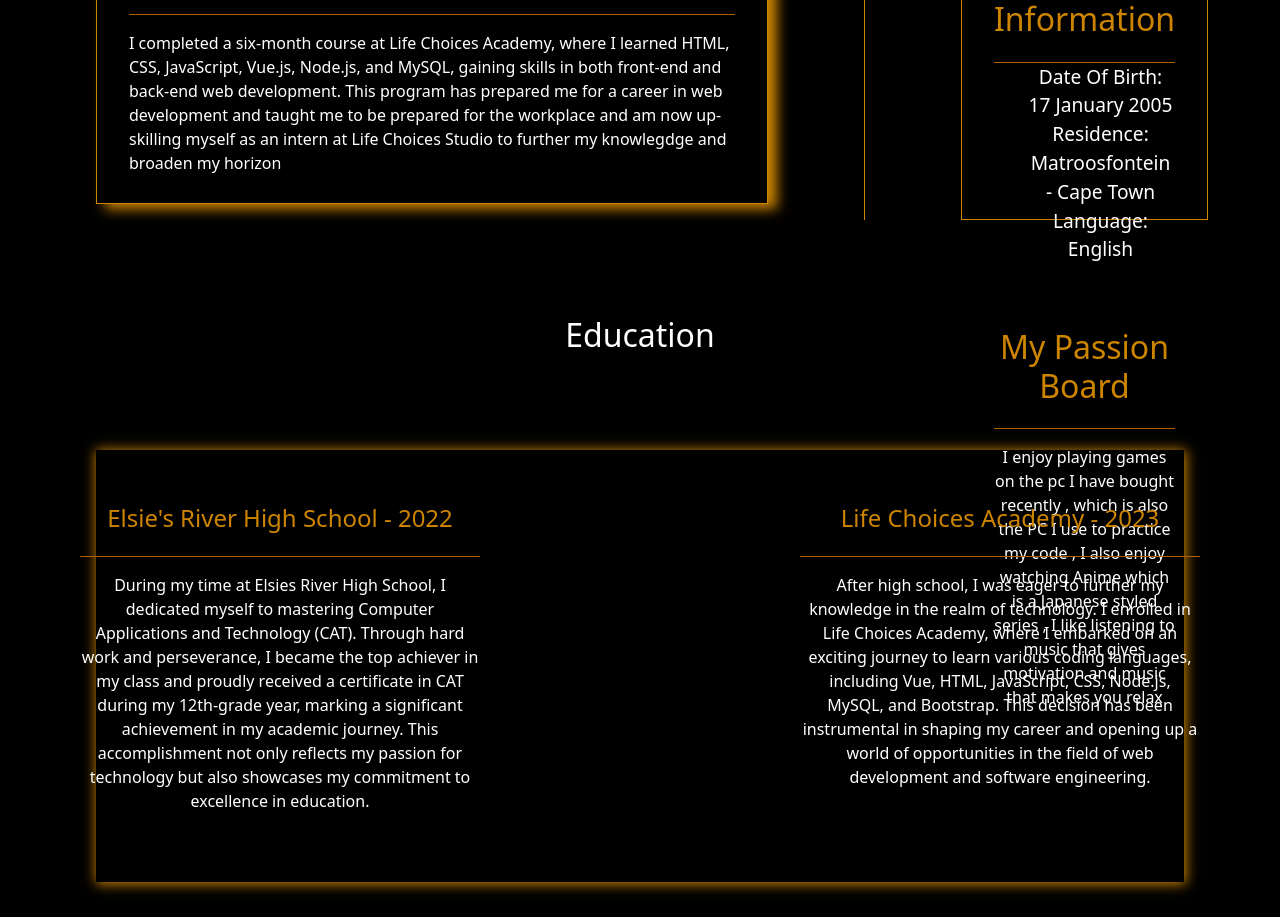
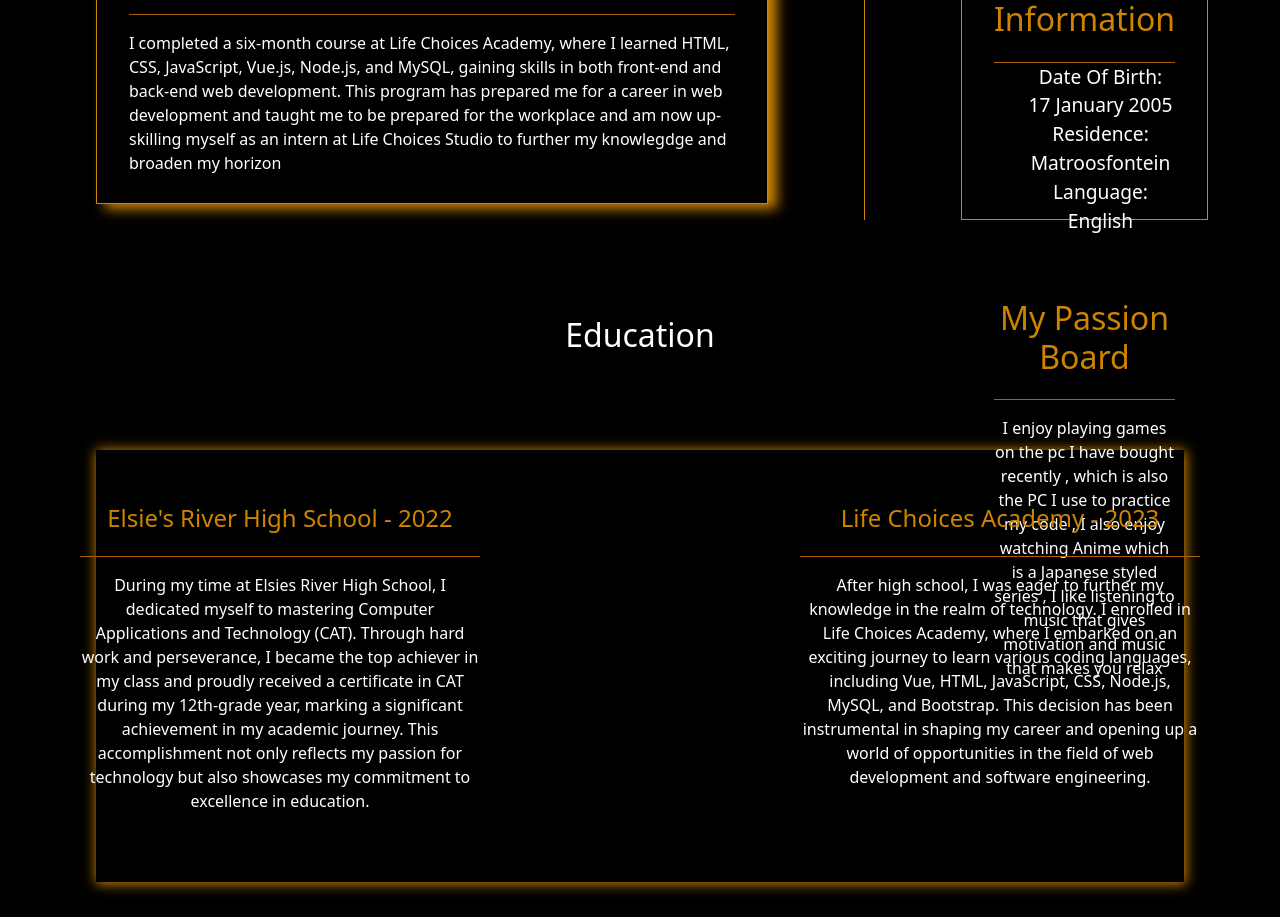
Before and after one commit to ZubsZero/Updated-Portfolio, a Vue app: page /about in a window 1280 px wide. Shown: the part 1460-2377 px from the top of the page. Built offline with nearby package versions, Linux system fonts and the light colour scheme; what bootstrap-icons-vue would draw is missing.

Commit message:
Complete

```diff
--- a/src/views/AboutView.vue
+++ b/src/views/AboutView.vue
@@ -82,7 +82,7 @@
           <div class="line"></div>
           <ul class="general">
             <li class="list-item">Date Of Birth: 17 January 2005</li>
-            <li class="list-item">Residence: Matroosfontein - Cape Town</li>
+            <li class="list-item">Residence: Matroosfontein</li>
             <li class="list-item">Language: English</li>
           </ul>
         </div>
--- a/src/views/ContactView.vue
+++ b/src/views/ContactView.vue
@@ -60,7 +60,7 @@
     <div class="col-md-3 text-center">
         <ul class="list-unstyled mb-0">
             <li><i class="fas fa-map-marker-alt fa-2x"></i>
-                <p>Cape Town , Matroosfontein</p>
+                <p> Matroosfontein</p>
             </li>
 
             <li><i class="fas fa-phone mt-4 fa-2x"></i>
```
